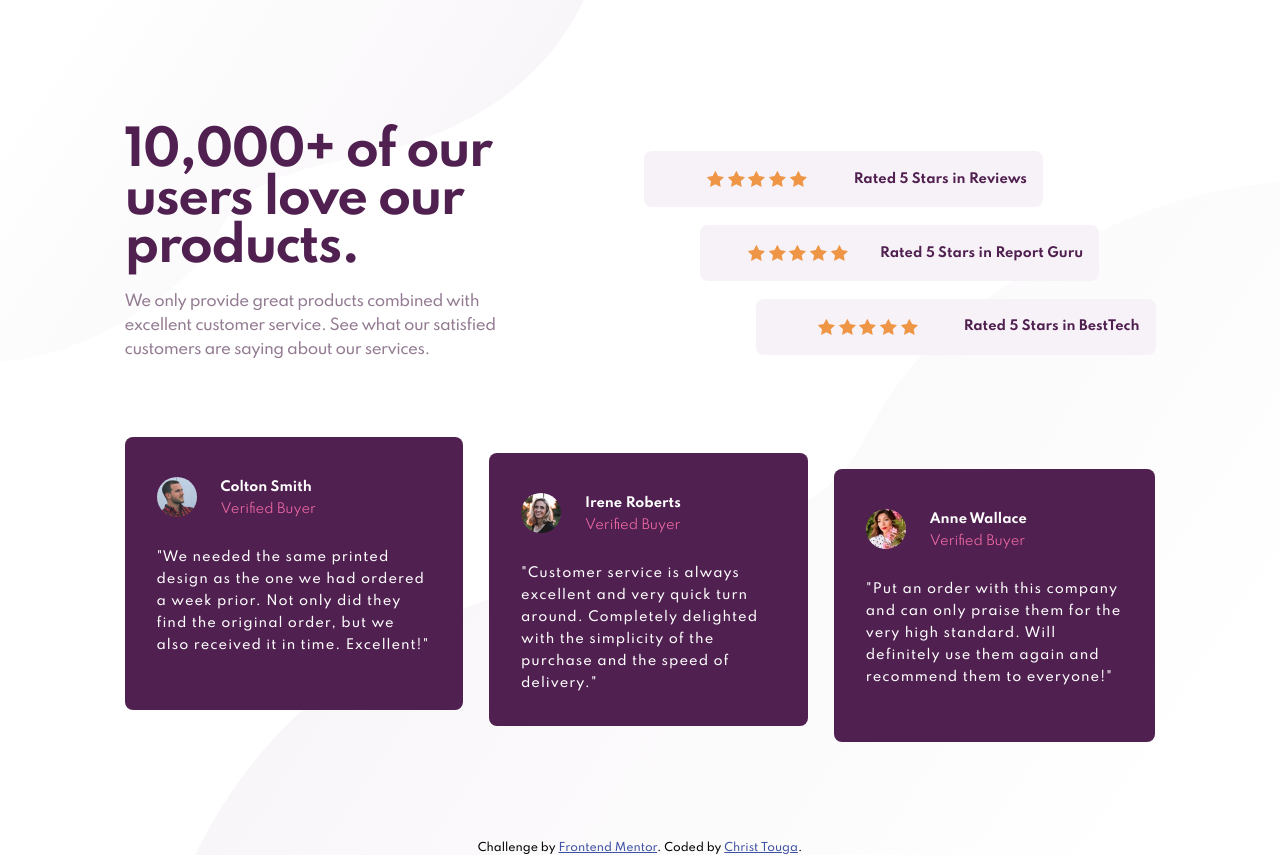
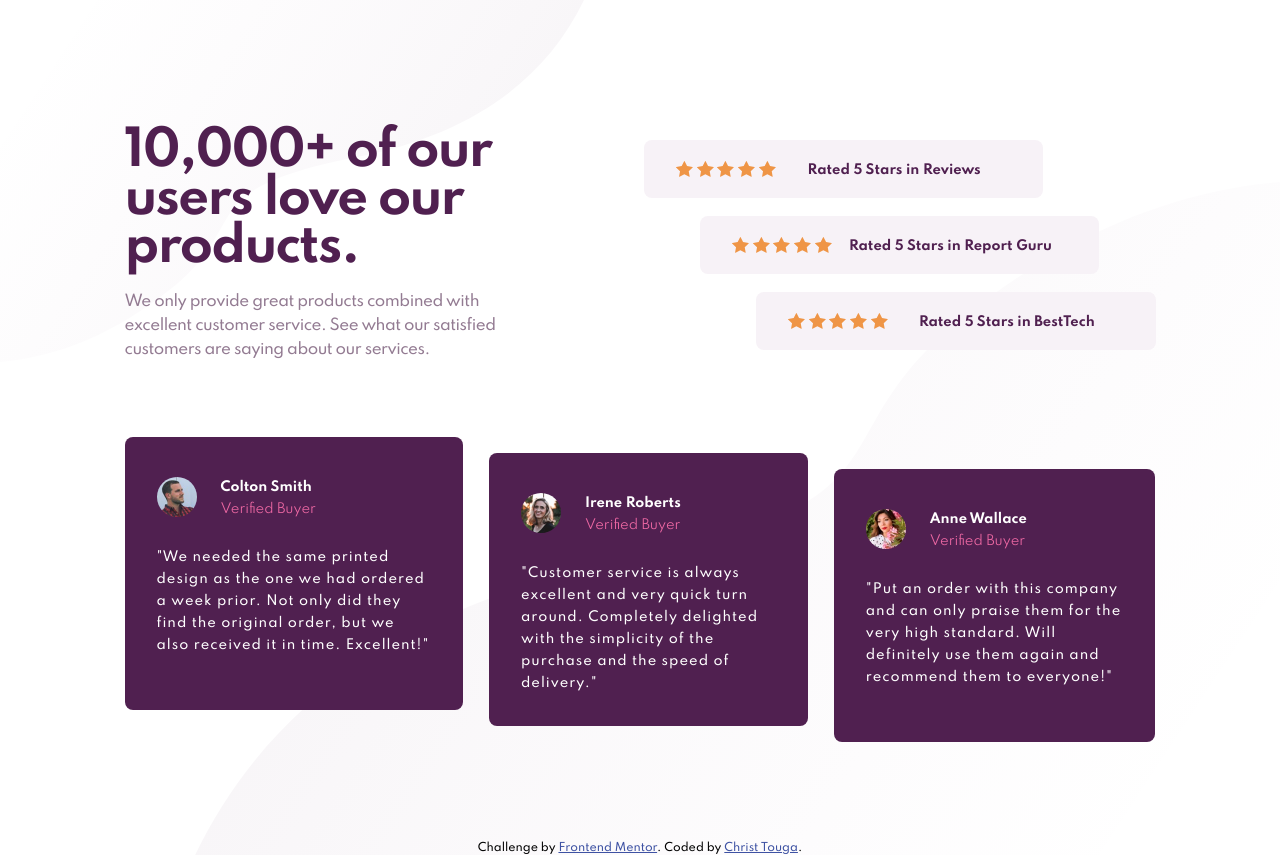
Before and after one commit to Christ-Kevin/social-proof-section-master, a plain HTML site: page index.html in a window 1280 px wide. Drawn offline with Linux system fonts and the light colour scheme.

Commit message:
updated html css

```diff
--- a/index.html
+++ b/index.html
@@ -25,9 +25,9 @@
 
 
             <ul class="ratings">
-                <li class="rating">Rated 5 Stars in Reviews</li>
-                <li class="rating">Rated 5 Stars in Report Guru</li>
-                <li class="rating">Rated 5 Stars in BestTech</li>
+                <li class="rating"><span>Rated 5 Stars in Reviews</span></li>
+                <li class="rating"><span>Rated 5 Stars in Report Guru</span></li>
+                <li class="rating"><span>Rated 5 Stars in BestTech</span></li>
             </ul>
 
         </div>
--- a/styles/styles.css
+++ b/styles/styles.css
@@ -54,7 +54,7 @@ body {
     font-family: var(--ff);
     font-size: var(--fs);
     font-weight: 500;
-     background: url(../images/bg-pattern-top-mobile.svg) left top no-repeat, url(../images/bg-pattern-bottom-mobile.svg) right bottom no-repeat;
+    background: url(../images/bg-pattern-top-mobile.svg) left top no-repeat, url(../images/bg-pattern-bottom-mobile.svg) right bottom no-repeat;
 }
 
 main {
@@ -123,8 +123,8 @@ img {
 .ratings li:nth-child(2) {
     margin-top: 1rem;
     margin-bottom: 1rem;
-            padding-top: 1rem;
-        padding-bottom: 1rem;
+    padding-top: 1rem;
+    padding-bottom: 1rem;
 }
 
 .rating::before {
@@ -176,8 +176,8 @@ footer a {
     color: var(--clr-footer);
 }
 
-@media (min-width: 53em) {
-    body{
+@media (min-width: 55em) {
+    body {
         background: url(../images/bg-pattern-top-desktop.svg) left top no-repeat, url(../images/bg-pattern-bottom-desktop.svg) right bottom no-repeat;
     }
 
@@ -206,7 +206,7 @@ footer a {
     }
 
     .ratings {
-        margin-top: 1rem;
+        margin-top: 0;
         display: flex;
         flex-direction: column;
         justify-content: center;
@@ -214,32 +214,44 @@ footer a {
     }
 
     .ratings li {
-                padding-top: 1.25rem;
+        padding-top: 1.25rem;
         padding-bottom: 1.25rem;
     }
+
 
     .rating {
         width: 78%;
         display: flex;
         align-items: center;
-        justify-content: center;
+        align-content: center;
+        justify-content: flex-start;
+        min-width: 360px;
     }
 
     .rating::before {
-        margin: auto;
+        margin: auto 0 auto 1rem;
+        width: min(50%, 100px);
     }
 
     .ratings li:nth-child(2) {
         align-self: center;
         margin-top: 0;
         margin-bottom: 0;
-
         padding-top: 1.25rem;
         padding-bottom: 1.25rem;
     }
 
+    span {
+        min-width: 20ch;
+        padding-top: .2rem;
+    }
+
     .rating:nth-child(3) {
         align-self: flex-end;
+    }
+
+    .rating span {
+        margin-left: 1rem;
     }
 
     h1 {
@@ -257,7 +269,6 @@ footer a {
     }
 
     .testimony li:nth-child(1) {
-
         margin-bottom: var(--margin);
     }
 
@@ -267,7 +278,6 @@ footer a {
     }
 
     .testimony li:nth-child(3) {
-
         margin-top: var(--margin);
     }
 }
```
